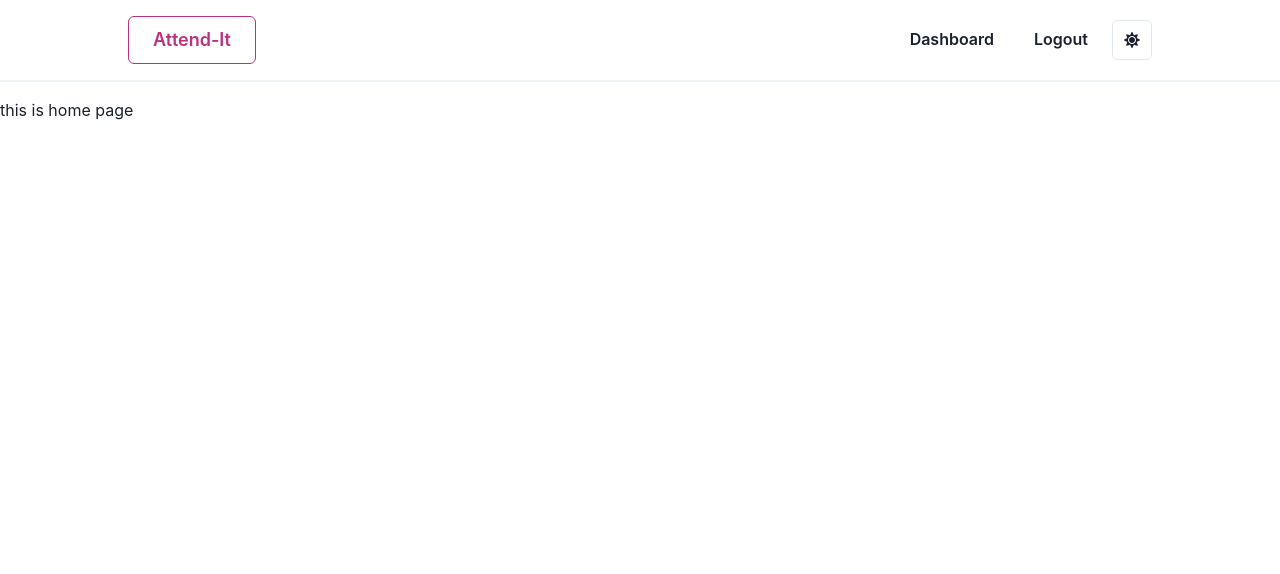
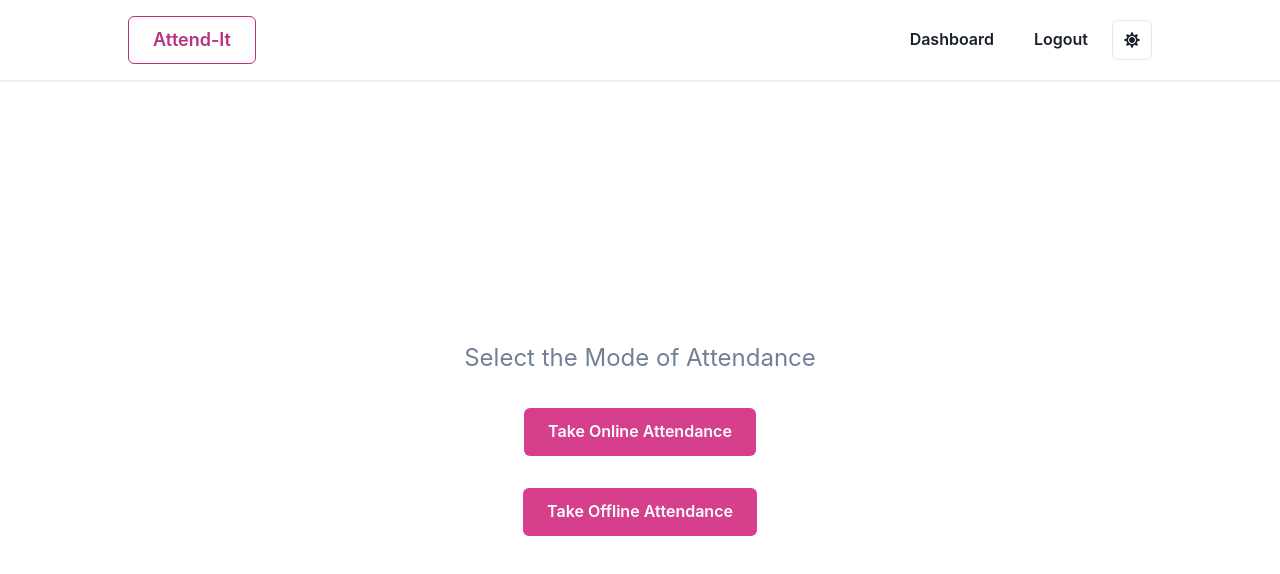
Before and after one commit to Suraj1001singh/Attendance-app, a React (Create React App) app: page / in a window 1280 px wide. Shown: the top 574 px of the page. Built offline with nearby package versions, Linux system fonts and the light colour scheme; no server answers; sample sign-in values are in the browser's storage.

Commit message:
Home page added

```diff
--- a/src/components/Navbar/Navbar.js
+++ b/src/components/Navbar/Navbar.js
@@ -8,7 +8,7 @@ export default function Navbar() {
   const { toggleColorMode } = useColorMode();
   const { logout, currentUser } = useAuth();
   return (
-    <Box borderBottom="2px" borderBottomColor={useColorModeValue("gray.100", "gray.700")} mb={4}>
+    <Box borderBottom="2px" borderBottomColor={useColorModeValue("gray.100", "gray.700")}>
       <HStack py={4} justifyContent="flex-end" maxW="container.lg" mx="auto">
         <Navlink to="/" name="Attend-It" size="lg" />
         <Spacer />
--- a/src/components/Pages/Home/Home.js
+++ b/src/components/Pages/Home/Home.js
@@ -1,7 +1,22 @@
 import React from "react";
 
+import { Button, Grid, Text } from "@chakra-ui/react";
 const Home = () => {
-  return <div>this is home page</div>;
+  return (
+    <Grid autoRows gap={5} alignItems={"center"} justifyContent={"center"} h="89vh">
+      <Grid gap={8} autoRows justifyItems={"center"} alignItems={"center"}>
+        <Text fontSize="2xl" color="gray.500" align="center">
+          Select the Mode of Attendance
+        </Text>
+        <Button w="fit-content" colorScheme="primary" size="lg" fontSize="md">
+          Take Online Attendance
+        </Button>
+        <Button w="fit-content" colorScheme="primary" size="lg" fontSize="md">
+          Take Offline Attendance
+        </Button>
+      </Grid>
+    </Grid>
+  );
 };
 
 export default Home;
```
